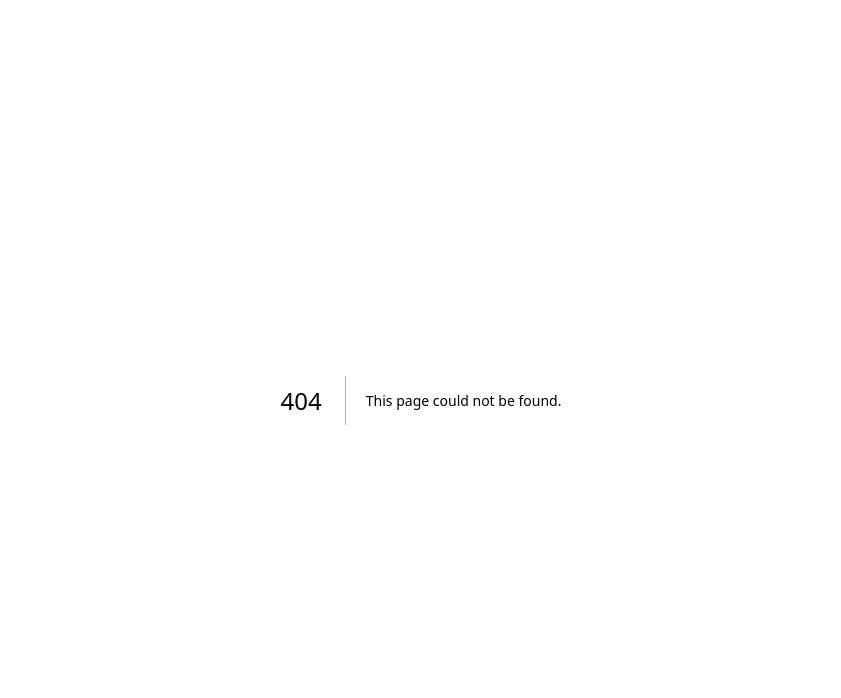
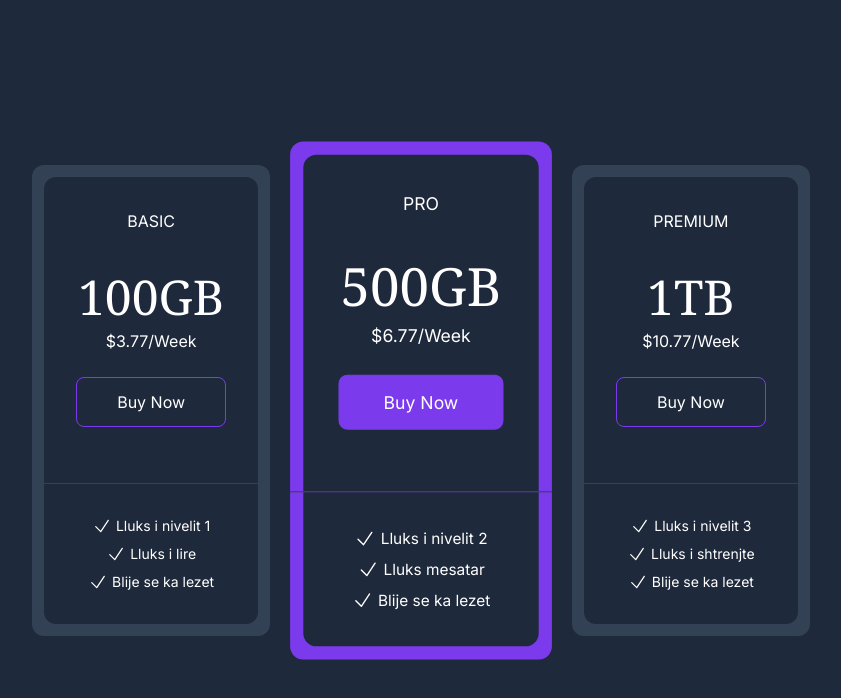
Before and after one commit to Teo-Te/tailwindcss-training, a Next.js app: page /priceGrids in a window 1280 px wide. Before the commit this address had no page. Shown: the top 698 px of the page, without its empty margins (219-1060 px from the left). Built offline with nearby package versions, Linux system fonts and the light colour scheme.

Commit message:
second miniproject, price grids

```diff
--- a/app/emailsub/layout.jsx
+++ /dev/null
@@ -1,8 +0,0 @@
-
-export default function RootLayout({ children }) {
-  return (
-    <html lang="en">
-      <body>{children}</body>
-    </html>
-  );
-}
--- a/app/page.jsx
+++ b/app/page.jsx
@@ -4,7 +4,8 @@ export default function Home() {
   return (
     <div>
       <h1>TailwindCSS Training</h1>
-      <Link href="/emailsub">Fut e bjer jqj u merzitem</Link>
+      <Link href="/emailSub">Fut e bjer jqj u merzitem</Link>
+      <Link href="/priceGrids">Fut e bjer jqj u merzitem</Link>
     </div>
   );
 }
--- /dev/null
+++ b/app/priceGrids/page.jsx
@@ -0,0 +1,144 @@
+import Link from 'next/link';
+
+export default function PriceGrids() {
+    return (
+        //Global Container
+        <div className="flex items-center justify-center min-h-screen bg-slate-800">
+            {/*Inner Container*/}
+            <div className="flex flex-col my-6 space-y-6 md:space-y-0 md:my-0 md:flex-row md:space-x-8">
+                {/*Card 1, 1st column*/}
+                <div className="bg-slate-700 rounded-xl text-white">
+                    {/*Card will be seperated into three containers*/}
+                    <div className="p-8 mx-3 mt-3 bg-slate-800 rounded-t-xl">
+                        <div className="text-center uppercase">basic</div>
+                        <h2 className="mt-10 text-5xl font-serif text-center">100GB</h2>
+                        <h3 className="mt-2 text-center">$3.77/Week</h3>
+                        <div className="flex justify-center">
+                            <Link href='#' className="inline-block px-10 py-3 my-6 text-center border border-violet-600 rounded-lg
+                            duration-200 hover:bg-violet-800 hover:border-violet-800">
+                                Buy Now
+                            </Link>
+                        </div>
+                    </div>
+                    {/*Border*/}
+                    <div className="border-t border-slate-700"></div>
+                    {/*Lower Container*/}
+                    <div className="p-8 mx-3 mb-3 rounded-b-xl bg-slate-800">
+                        {/*List*/}
+                        <div className="flex flex-col space-y-2">
+                            {/*List Item*/}
+                            <div className="flex justify-center">
+                                <svg xmlns="http://www.w3.org/2000/svg" fill="none" viewBox="0 0 24 24" strokeWidth={1.5} stroke="currentColor" className="w-5 h-5">
+                                    <path strokeLinecap="round" strokeLinejoin="round" d="m4.5 12.75 6 6 9-13.5" />
+                                </svg>
+                                <span className="text-sm ml-1">Lluks i nivelit 1</span>
+                            </div>
+                            {/*List Item*/}
+                            <div className="flex justify-center">
+                                <svg xmlns="http://www.w3.org/2000/svg" fill="none" viewBox="0 0 24 24" strokeWidth={1.5} stroke="currentColor" className="w-5 h-5">
+                                    <path strokeLinecap="round" strokeLinejoin="round" d="m4.5 12.75 6 6 9-13.5" />
+                                </svg>
+                                <span className="text-sm ml-1">Lluks i lire</span>
+                            </div>
+                            {/*List Item*/}
+                            <div className="flex justify-center">
+                                <svg xmlns="http://www.w3.org/2000/svg" fill="none" viewBox="0 0 24 24" strokeWidth={1.5} stroke="currentColor" className="w-5 h-5">
+                                    <path strokeLinecap="round" strokeLinejoin="round" d="m4.5 12.75 6 6 9-13.5" />
+                                </svg>
+                                <span className="text-sm ml-1">Blije se ka lezet</span>
+                            </div>
+                        </div>
+                    </div>
+                </div>
+                {/*Card 2, 2nd column*/}
+                <div className="bg-violet-600 scale-105 md:scale-110 rounded-xl text-white">
+                    {/*Card will be seperated into three containers*/}
+                    <div className="p-8 mx-3 mt-3 bg-slate-800 rounded-t-xl">
+                        <div className="text-center uppercase">Pro</div>
+                        <h2 className="mt-10 text-5xl font-serif text-center">500GB</h2>
+                        <h3 className="mt-2 text-center">$6.77/Week</h3>
+                        <div className="flex justify-center">
+                            <Link href='#' className="inline-block px-10 py-3 my-6 text-center border border-violet-600 rounded-lg
+                            bg-violet-600 duration-200 hover:bg-violet-800 hover:border-violet-800">
+                                Buy Now
+                            </Link>
+                        </div>
+                    </div>
+                    {/*Border*/}
+                    <div className="border-t border-slate-700"></div>
+                    {/*Lower Container*/}
+                    <div className="p-8 mx-3 mb-3 rounded-b-xl bg-slate-800">
+                        {/*List*/}
+                        <div className="flex flex-col space-y-2">
+                            {/*List Item*/}
+                            <div className="flex justify-center">
+                                <svg xmlns="http://www.w3.org/2000/svg" fill="none" viewBox="0 0 24 24" strokeWidth={1.5} stroke="currentColor" className="w-5 h-5">
+                                    <path strokeLinecap="round" strokeLinejoin="round" d="m4.5 12.75 6 6 9-13.5" />
+                                </svg>
+                                <span className="text-sm ml-1">Lluks i nivelit 2</span>
+                            </div>
+                            {/*List Item*/}
+                            <div className="flex justify-center">
+                                <svg xmlns="http://www.w3.org/2000/svg" fill="none" viewBox="0 0 24 24" strokeWidth={1.5} stroke="currentColor" className="w-5 h-5">
+                                    <path strokeLinecap="round" strokeLinejoin="round" d="m4.5 12.75 6 6 9-13.5" />
+                                </svg>
+                                <span className="text-sm ml-1">Lluks mesatar</span>
+                            </div>
+                            {/*List Item*/}
+                            <div className="flex justify-center">
+                                <svg xmlns="http://www.w3.org/2000/svg" fill="none" viewBox="0 0 24 24" strokeWidth={1.5} stroke="currentColor" className="w-5 h-5">
+                                    <path strokeLinecap="round" strokeLinejoin="round" d="m4.5 12.75 6 6 9-13.5" />
+                                </svg>
+                                <span className="text-sm ml-1">Blije se ka lezet</span>
+                            </div>
+                        </div>
+                    </div>
+                </div>
+                {/*Card 3, 3rd column*/}
+                <div className="bg-slate-700 rounded-xl text-white">
+                    {/*Card will be seperated into three containers*/}
+                    <div className="p-8 mx-3 mt-3 bg-slate-800 rounded-t-xl">
+                        <div className="text-center uppercase">Premium</div>
+                        <h2 className="mt-10 text-5xl font-serif text-center">1TB</h2>
+                        <h3 className="mt-2 text-center">$10.77/Week</h3>
+                        <div className="flex justify-center">
+                            <Link href='#' className="inline-block px-10 py-3 my-6 text-center border border-violet-600 rounded-lg
+                            duration-200 hover:bg-violet-800 hover:border-violet-800">
+                                Buy Now
+                            </Link>
+                        </div>
+                    </div>
+                    {/*Border*/}
+                    <div className="border-t border-slate-700"></div>
+                    {/*Lower Container*/}
+                    <div className="p-8 mx-3 mb-3 rounded-b-xl bg-slate-800">
+                        {/*List*/}
+                        <div className="flex flex-col space-y-2">
+                            {/*List Item*/}
+                            <div className="flex justify-center">
+                                <svg xmlns="http://www.w3.org/2000/svg" fill="none" viewBox="0 0 24 24" strokeWidth={1.5} stroke="currentColor" className="w-5 h-5">
+                                    <path strokeLinecap="round" strokeLinejoin="round" d="m4.5 12.75 6 6 9-13.5" />
+                                </svg>
+                                <span className="text-sm ml-1">Lluks i nivelit 3</span>
+                            </div>
+                            {/*List Item*/}
+                            <div className="flex justify-center">
+                                <svg xmlns="http://www.w3.org/2000/svg" fill="none" viewBox="0 0 24 24" strokeWidth={1.5} stroke="currentColor" className="w-5 h-5">
+                                    <path strokeLinecap="round" strokeLinejoin="round" d="m4.5 12.75 6 6 9-13.5" />
+                                </svg>
+                                <span className="text-sm ml-1">Lluks i shtrenjte</span>
+                            </div>
+                            {/*List Item*/}
+                            <div className="flex justify-center">
+                                <svg xmlns="http://www.w3.org/2000/svg" fill="none" viewBox="0 0 24 24" strokeWidth={1.5} stroke="currentColor" className="w-5 h-5">
+                                    <path strokeLinecap="round" strokeLinejoin="round" d="m4.5 12.75 6 6 9-13.5" />
+                                </svg>
+                                <span className="text-sm ml-1">Blije se ka lezet</span>
+                            </div>
+                        </div>
+                    </div>
+                </div>
+            </div>
+        </div>
+    )
+}
```
